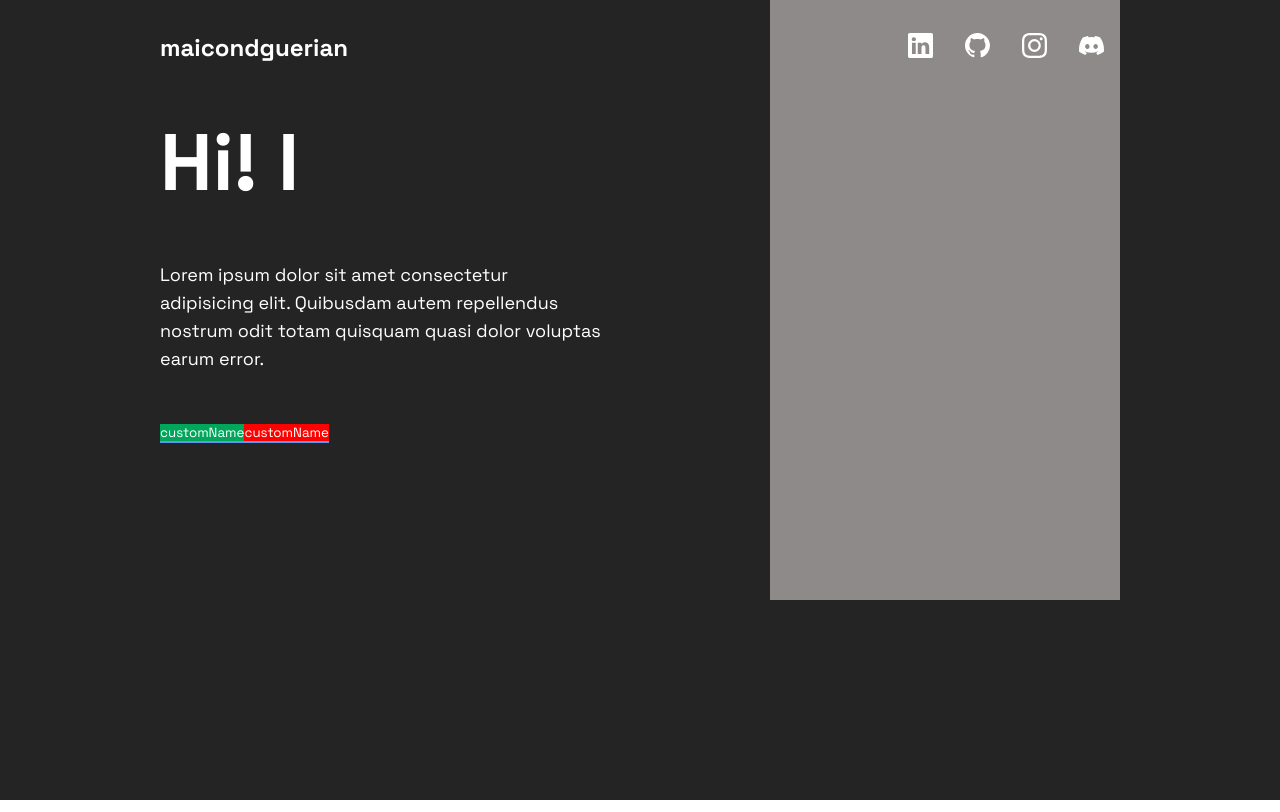
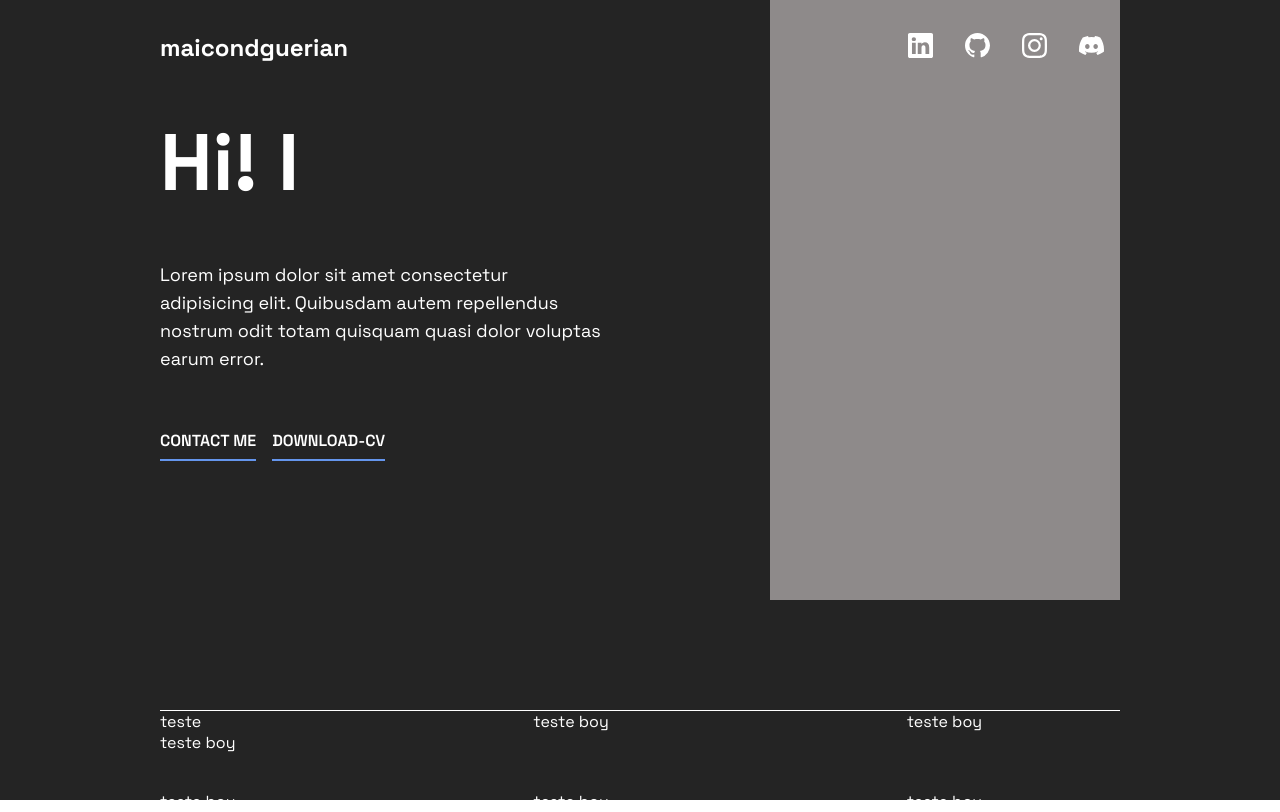
Before and after one commit to maicondguerian/my-portifolio, a React (Vite) app: page / in a window 1280 px wide. Built offline with nearby package versions, Linux system fonts and the light colour scheme.

Commit message:
created skills component

```diff
--- a/src/Index.jsx
+++ b/src/Index.jsx
@@ -4,6 +4,7 @@ import { MyContext } from "./context/MyContext"
 import { theme } from "./theme/theme"
 import { NavLinks } from "./components/navLinks/NaxLinks"
 import { WhoIam } from "./components/whoIam/WhoIam"
+import { MySkills } from "./components/skills/mySkills"
 
 export const Index = () => {
   const GlobalStyles = createGlobalStyle`
@@ -22,6 +23,7 @@ export const Index = () => {
         <Container>
           <NavLinks/>
           <WhoIam />
+          <MySkills />
         </Container>
       </ThemeProvider>
     </MyContext.Provider>
--- a/src/components/buttom/Buttom.jsx
+++ b/src/components/buttom/Buttom.jsx
@@ -4,13 +4,19 @@ import styled from "styled-components";
 const StyledButton = styled.button`
     color: ${props => props.fColor};
     background-color: ${props => props.bgColor};
+    font-size: ${props => props.fSize || '16px'};
     border: none;
+    text-transform: uppercase ;
     border-bottom: 2px solid ${props => props.theme.primaryColors.softBlue};
+    height: 40px;
+
+    font-weight:600;
+    cursor: pointer;
 `
-export const Buttom = ( {bgColor, fColor, buttonName='customName'} ) => {
+export const Buttom = ( {bgColor, fColor, buttonName='customName', fSize} ) => {
     return (
         <>
-            <StyledButton bgColor={bgColor} fColor={fColor}>
+            <StyledButton bgColor={bgColor} fColor={fColor} fSize={fSize}>
                 {buttonName}
             </StyledButton>
         </>
--- /dev/null
+++ b/src/components/skills/mySkills.jsx
@@ -0,0 +1,31 @@
+import React from 'react'
+import styled from 'styled-components'
+
+const StyledContainer = styled.div`
+    ul{
+        list-style:none;
+        display: grid;
+        justify-content:space-between;
+        grid-template-columns: repeat(3, 1fr);
+        grid-template-rows: 5rem;
+        grid-column-gap: 10rem;
+
+    }
+`
+export const MySkills = () => {
+  return (
+    <StyledContainer>
+        <ul>
+            <li>
+                <span> teste</span>
+                <p> teste boy</p>
+            </li>
+            <li>teste boy</li>
+            <li>teste boy</li>
+            <li>teste boy</li>
+            <li>teste boy</li>
+            <li>teste boy</li>
+        </ul>
+    </StyledContainer>
+  )
+}
--- a/src/components/whoIam/WhoIam.jsx
+++ b/src/components/whoIam/WhoIam.jsx
@@ -7,6 +7,8 @@ const StyledArticle = styled.article`
   display:flex;
   flex-direction: column;
   gap: 3em;
+  height: 600px;
+  border-bottom: 1px solid;
 
   div:first-of-type {
     h1 {
@@ -31,6 +33,14 @@ const StyledBio= styled.p`
     text-align: left;
     font-size: 18px;
     line-height: 28px;
+`
+
+const BottonsGroup = styled.span`
+
+    button:last-child{
+        margin-left:1rem;
+    }
+
 `
 const Typewriter = ({ message, speed, cursorSpeed }) => {
   const [text, setText] = useState("");
@@ -76,16 +86,20 @@ export const WhoIam = () => {
       <StyledBio>
         Lorem ipsum dolor sit amet consectetur adipisicing elit. Quibusdam autem repellendus nostrum odit totam quisquam quasi dolor voluptas earum error.
       </StyledBio>
-      <div>
-      <Buttom
-            bgColor={'#00a65a'}
+      <BottonsGroup>
+        <Buttom
+            buttonName='contact me'
+            bgColor={'transparent'}
             fColor={'#fff'}
         />
-                <Buttom
-            bgColor={'red'}
-            fColor={'#fff'}
-        />
-      </div>
+        <a href="/../../assets/curriculo.pdf" download>
+            <Buttom
+                buttonName='download-cv'
+                bgColor={'transparent'}
+                fColor={'#fff'}
+            />
+        </a>
+      </BottonsGroup>
     </StyledArticle>
   );
 };
```
Also changed, not shown: 1 other file (tests, documents, lock files or other folders).
